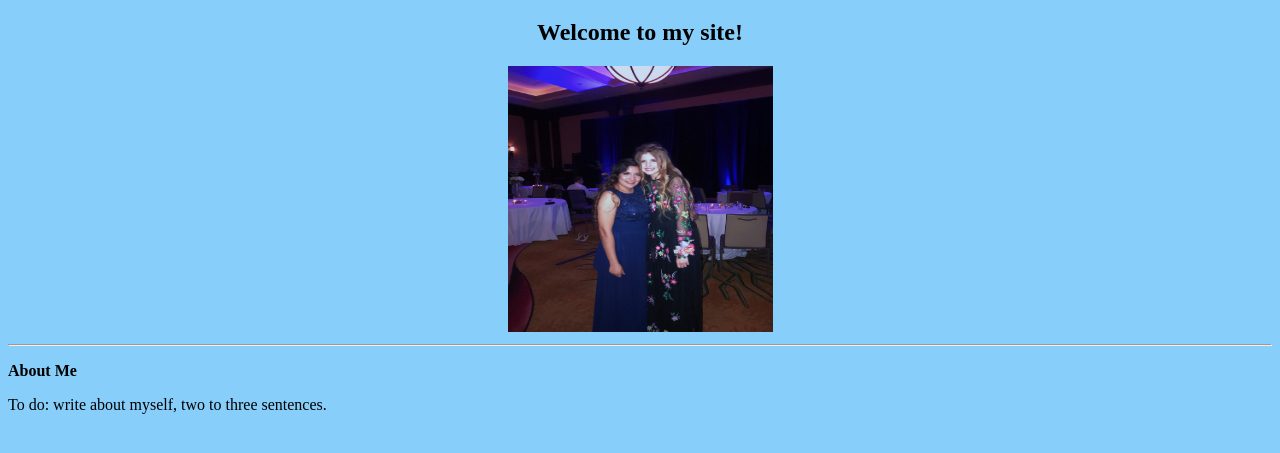
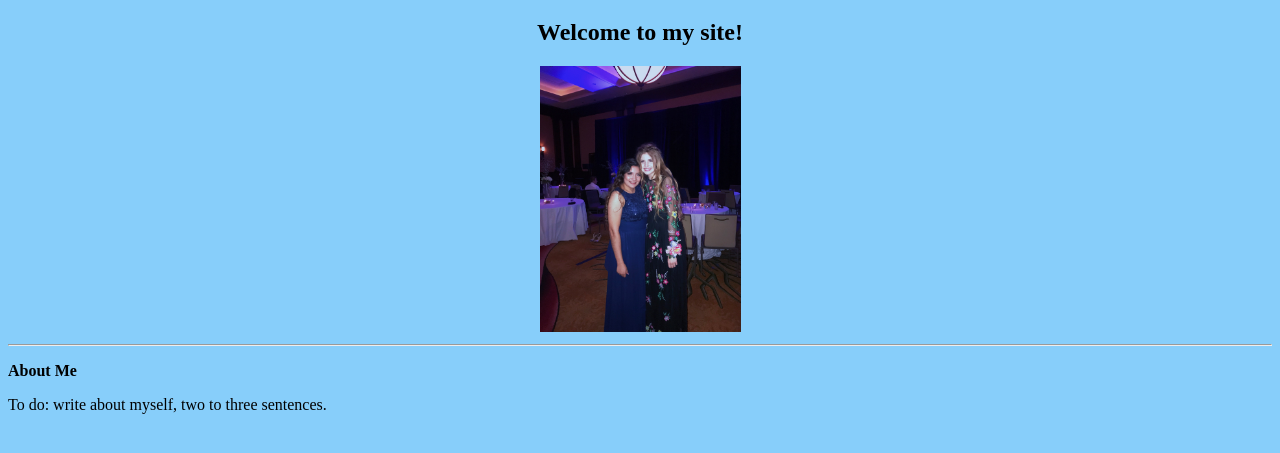
Before and after one commit to cherinnfaith/cherinnfaith.gethub.io, a plain HTML site: page index.html in a window 1280 px wide. Shown: the part 129-582 px from the top of the page. Drawn offline with Linux system fonts and the light colour scheme.

Commit message:
Update index.html

```diff
--- a/index.html
+++ b/index.html
@@ -11,7 +11,7 @@
 
 <h2 style="text-align: center;">Welcome to my site!</h2>
 
-<center><img src="prompic.JPG" width="265" height="266" align="BOTTOM" /></center><hr />
+<center><img src="prompic.JPG" width="201" height="266" align="BOTTOM" /></center><hr />
 
 <body bgcolor = "LightSkyBlue">
 
```
